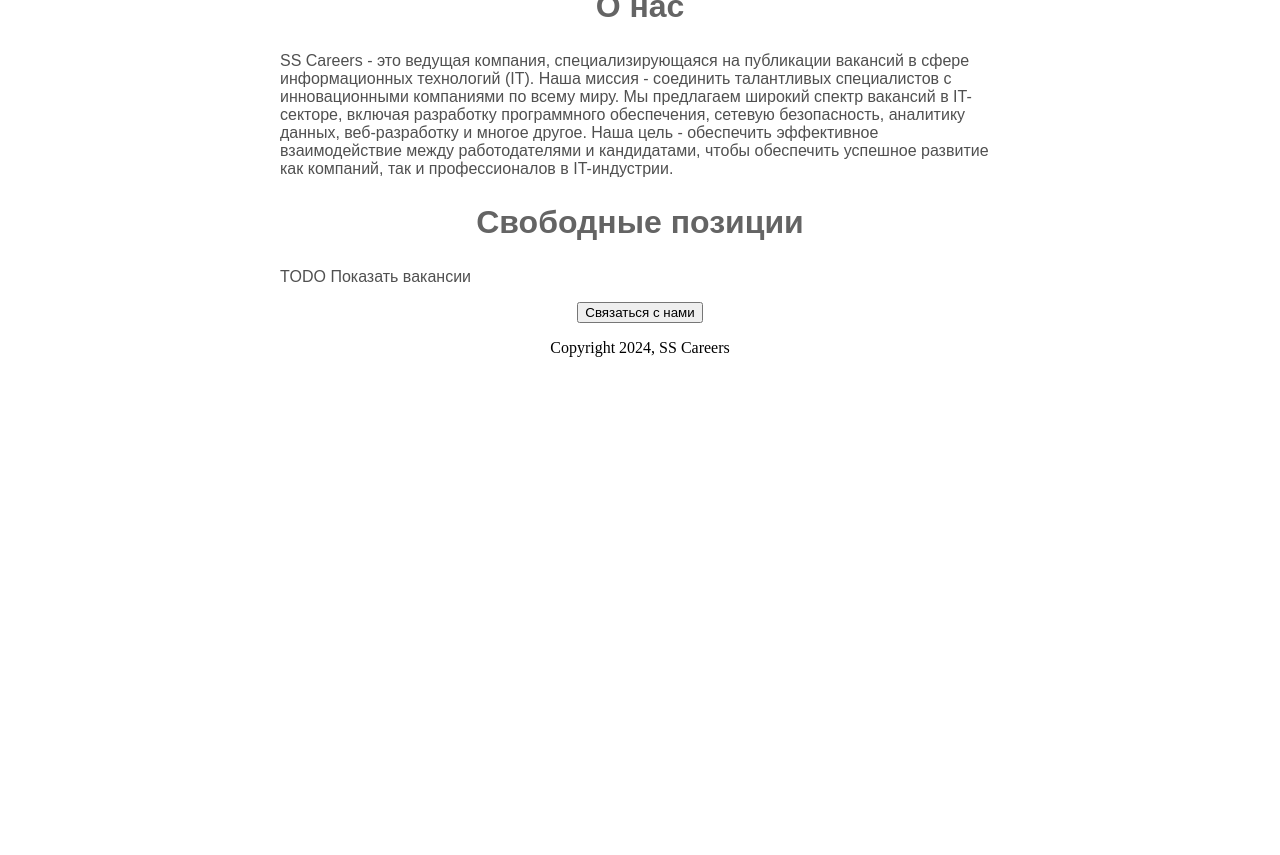
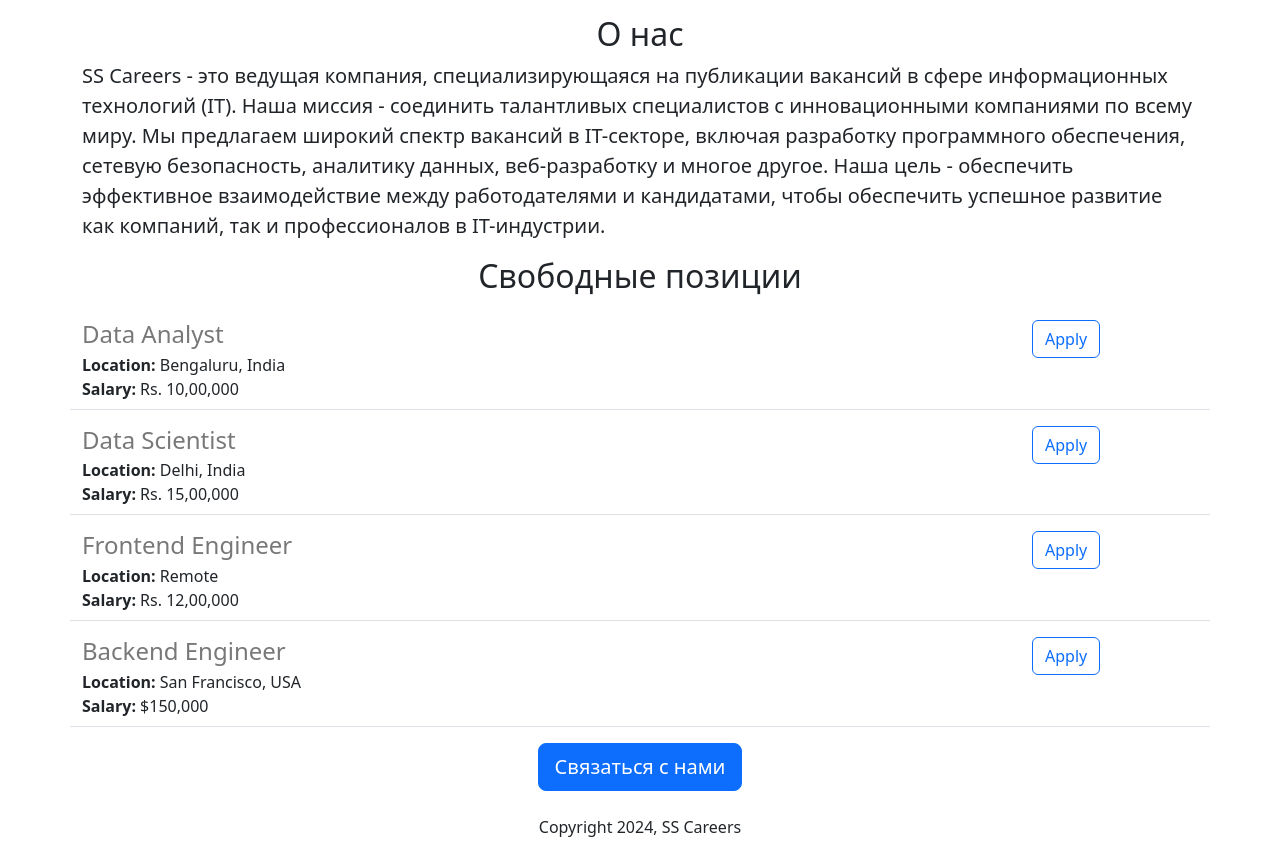
Before and after one commit to cramhob/uni-task, a Flask app: page / in a window 1280 px wide. Shown: the part 441-1296 px from the top of the page. Before the commit the page ends 798 px from the top, so only its background shows below. Run offline with Flask 3, Linux system fonts and the light colour scheme.

Commit message:
dynamic data api

```diff
--- a/app.py
+++ b/app.py
@@ -1,10 +1,42 @@
-from flask import Flask, render_template
+from flask import Flask, render_template, jsonify
 
 app = Flask(__name__)
 
+JOBS = [
+  {
+    'id': 1,
+    'title': 'Data Analyst',
+    'location': 'Bengaluru, India',
+    'salary': 'Rs. 10,00,000'
+  },
+  {
+    'id': 2,
+    'title': 'Data Scientist',
+    'location': 'Delhi, India',
+    'salary': 'Rs. 15,00,000'
+  },
+  {
+    'id': 3,
+    'title': 'Frontend Engineer',
+    'location': 'Remote',
+    'salary': 'Rs. 12,00,000'
+  },
+  {
+    'id': 4,
+    'title': 'Backend Engineer',
+    'location': 'San Francisco, USA',
+    'salary': '$150,000'
+  }
+]
+
 @app.route("/")
 def careers():
-  return render_template('home.html')
+  return render_template('home.html',
+                          jobs=JOBS,
+                          company_name='SS Careers')
+@app.route("/api/jobs")
+def list_jobs():
+  return jsonify(JOBS)
 
 if __name__ == "__main__":
  app.run(host='0.0.0.0', port= 8080)
--- a/templates/home.html
+++ b/templates/home.html
@@ -2,45 +2,33 @@
 <html>
 <head>
   <title>SS Careers</title>
+  <meta charset="utf-8">
+  <meta name="viewport" content="width=device-width, initial-scale=1">
+  <link href="https://cdn.jsdelivr.net/npm/bootstrap@5.3.3/dist/css/bootstrap.min.css" rel="stylesheet" integrity="sha384-QWTKZyjpPEjISv5WaRU9OFeRpok6YctnYmDr5pNlyT2bRjXh0JMhjY6hW+ALEwIH" crossorigin="anonymous">
   <style>
-    h1{
-      font-family: sans-serif;
-      font-size: 40px;
-      color: rgb(64, 64, 64);
-      text-align: center;
-    }
-    #banner{
-    width: 100%;
-    height: 300px;
-    object-fit: cover;
-    }
-    h2 {
-      font-family: sans-serif;
-      font-size: 32px;
-      color: rgb(100,100,100);
-      text-align: center;
-    }
-    .text {
-      font-family: sans-serif;
-      color: rgb(80,80,80);
-    }
-    #container{
-      max-width: 720px;
-      margin: 0 auto 0 auto;
+    #banner {
+      height: 360px;
+      width: 100%;
+      object-fit:cover;
+      margin-bottom: 16px;
     }
   </style>
 </head>
 <body>
-    <div id = "container">
-      <h1>SS Careers</h1>
-      <img id="banner" src="https://images.unsplash.com/photo-1621106162740-aef58d51efe4?q=80&w=1470&auto=format&fit=crop&ixlib=rb-4.0.3&ixid=M3wxMjA3fDB8MHxwaG90by1wYWdlfHx8fGVufDB8fHx8fA%3D%3D">
-      <h2>О нас</h2>
-      <p class="text">SS Careers - это ведущая компания, специализирующаяся на публикации вакансий в сфере информационных технологий (IT). Наша миссия - соединить талантливых специалистов с инновационными компаниями по всему миру. Мы предлагаем широкий спектр вакансий в IT-секторе, включая разработку программного обеспечения, сетевую безопасность, аналитику данных, веб-разработку и многое другое. Наша цель - обеспечить эффективное взаимодействие между работодателями и кандидатами, чтобы обеспечить успешное развитие как компаний, так и профессионалов в IT-индустрии. </p>
-      <h2>Свободные позиции</h2>
-      <p class="text"> TODO Показать вакансии</p>
-      <div style ="text-align:center;">
-      <button> Связаться с нами</button>
-        <p>Copyright 2024, SS Careers</p>
+    <div class = "container">
+      <h1 class="text-center mt-2 mb-4"> SS Careers </h1>
+      <img class="img-fluid" id="banner" src="https://images.unsplash.com/photo-1621106162740-aef58d51efe4?q=80&w=1470&auto=format&fit=crop&ixlib=rb-4.0.3&ixid=M3wxMjA3fDB8MHxwaG90by1wYWdlfHx8fGVufDB8fHx8fA%3D%3D">
+      <h2 class="text-center"> О нас </h2>
+      <p class="lead">SS Careers - это ведущая компания, специализирующаяся на публикации вакансий в сфере информационных технологий (IT). Наша миссия - соединить талантливых специалистов с инновационными компаниями по всему миру. Мы предлагаем широкий спектр вакансий в IT-секторе, включая разработку программного обеспечения, сетевую безопасность, аналитику данных, веб-разработку и многое другое. Наша цель - обеспечить эффективное взаимодействие между работодателями и кандидатами, чтобы обеспечить успешное развитие как компаний, так и профессионалов в IT-индустрии. </p>
+      <h2 class="text-center mt-2 mb-4"> Свободные позиции</h2>
+      <div>
+        {% for job in jobs %}
+          {% include 'jobitem.html' %}
+        {% endfor %}
+      </div>
+      <div class="text-center">
+      <button class="btn btn-primary btn-lg"> Связаться с нами</button>
+        <p class= "mt-4">Copyright 2024, SS Careers</p>
       </div>
     </div>
 </body>
--- /dev/null
+++ b/templates/jobitem.html
@@ -0,0 +1,16 @@
+<div class="border-bottom row" style="margin-bottom: 16px; padding-bottom: 8px;">
+  <div class="col-10">
+    <h4 style="color: rgb(120, 120, 120); margin-bottom: 4px;">{{ job['title'] }}</h4>
+    <div>
+      <b>Location:</b> {{ job['location'] }}
+    </div>
+    {% if 'salary' in job %}
+    <div>
+      <b>Salary:</b> {{ job['salary'] }}
+    </div>
+    {% endif %}
+  </div>
+  <div class="col-2">
+    <button type="button" class="btn btn-outline-primary">Apply</button>
+  </div>
+</div>
```
